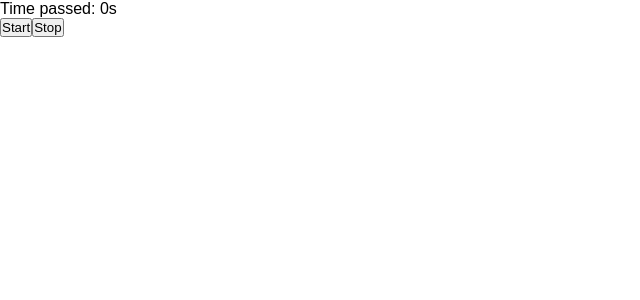
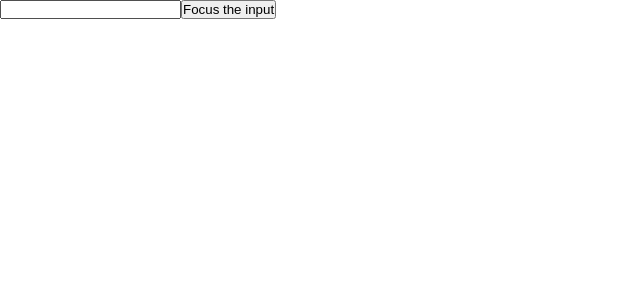
Before and after one commit to huyphamfc/react-typescript, a React (Vite) app: page / in a window 1280 px wide. Shown: the top 300 px of the page, without its empty margins (0-640 px from the left). Built offline with nearby package versions, Linux system fonts and the light colour scheme.

Commit message:
Focus Form Input

```diff
--- /dev/null
+++ b/src/17--focus-form-input/index.tsx
@@ -0,0 +1,18 @@
+import React, { useRef } from 'react';
+
+function MyForm() {
+  const inputRef = useRef<HTMLInputElement>(null);
+
+  const handleClick = () => {
+    if (inputRef.current) inputRef.current.focus();
+  };
+
+  return (
+    <>
+      <input ref={inputRef} />
+      <button onClick={handleClick}>Focus the input</button>
+    </>
+  );
+}
+
+export default MyForm;
--- a/src/App.tsx
+++ b/src/App.tsx
@@ -1,9 +1,9 @@
 import React from 'react';
 
-import Stopwatch from './16--stop-watch';
+import MyForm from './17--focus-form-input';
 
 function App() {
-  return <Stopwatch />;
+  return <MyForm />;
 }
 
 export default App;
```
